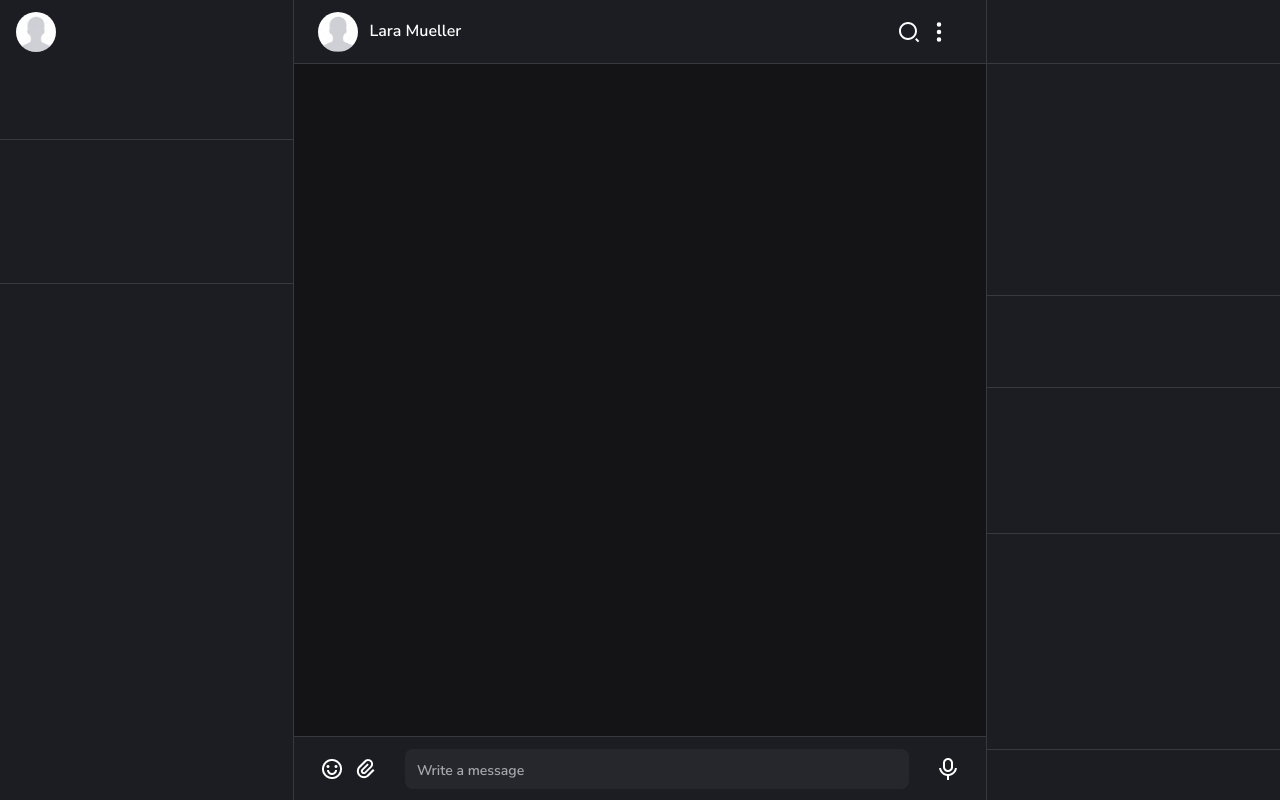
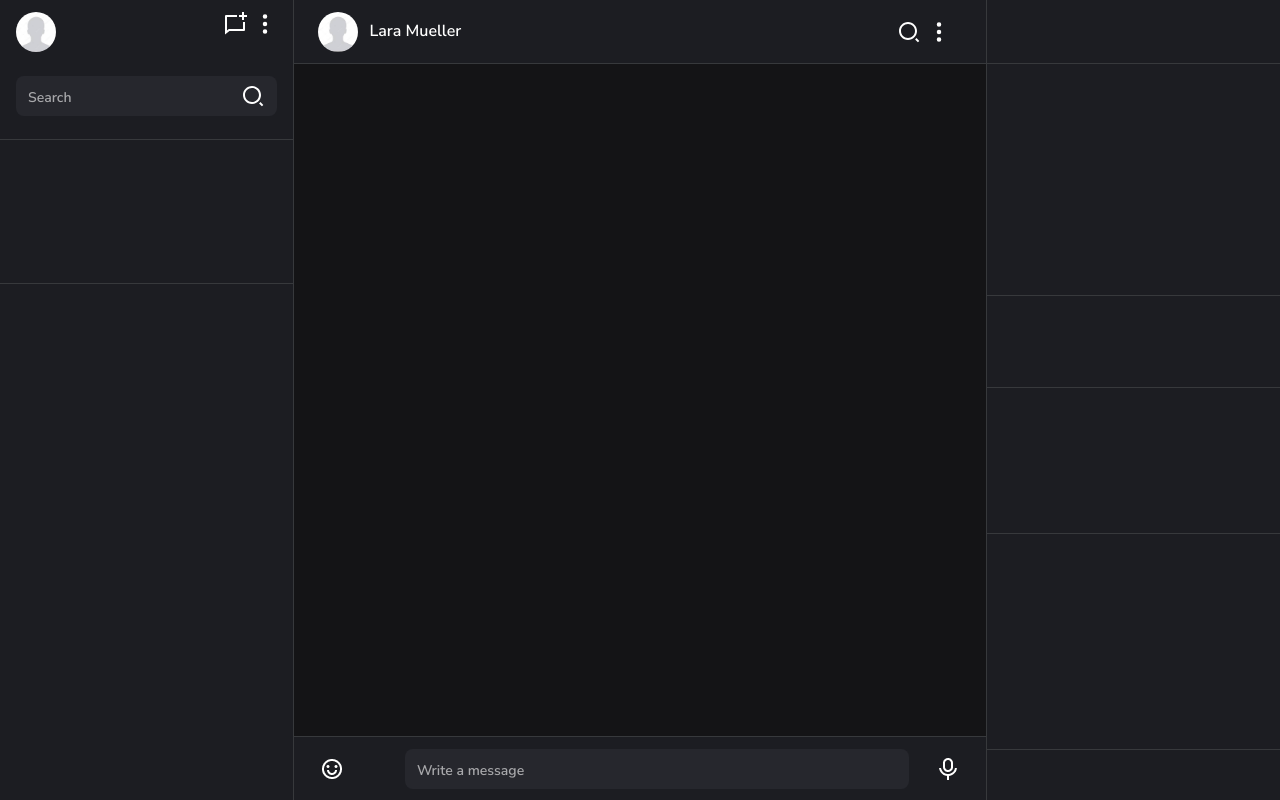
Before and after one commit to RahmaNiftaliyev/axtarilanproqramcilar, a React (Create React App) app: page /chat in a window 1280 px wide. Built offline with nearby package versions, Linux system fonts and the light colour scheme.

Commit message:
view section and chat context updated

```diff
--- a/package.json
+++ b/package.json
@@ -34,13 +34,15 @@
     "react-scripts": "^5.0.1",
     "react-social-login-buttons": "3.6.0",
     "react-threejs": "^0.0.4",
+    "react-voice-recorder": "^2.1.2",
     "reactstrap": "9.0.2",
     "select2": "4.1.0-rc.0",
     "socket.io-adapter": "~2.4.0",
     "socket.io-client": "^4.4.1",
     "socket.io-parser": "~4.0.4",
     "styled-components": "5.3.5",
-    "webpack-remove-debug": "^0.1.0"
+    "webpack-remove-debug": "^0.1.0",
+    "webpack-require": "^0.0.16"
   },
   "scripts": {
     "start": "react-scripts start",
--- a/src/features/components/home/Home.jsx
+++ b/src/features/components/home/Home.jsx
@@ -50,14 +50,12 @@ const Home = () => {
         <div className="aside-header">
           <div className="card-logo"></div>
         </div>
+        <div className="aside-body"></div>
+        <div className="aside-bottom"></div>
       </div>
-      <div className="Main">
-
-      </div>
+      <div className="Main"></div>
       <div className="Globe">
-        <div className='glass-rocket'>
-
-        </div>
+        <div className="glass-rocket"></div>
         <canvas
           ref={canvasRef}
           style={{ width: 600, height: 600, maxWidth: '100%', aspectRatio: 1 }}
--- a/src/features/tool/chat/CenterPln.jsx
+++ b/src/features/tool/chat/CenterPln.jsx
@@ -2,17 +2,66 @@ import React from 'react';
 import styles from './chat.module.css';
 import { RiSearch2Line } from 'react-icons/ri';
 import { BsThreeDotsVertical } from 'react-icons/bs';
+import { FaTimes } from 'react-icons/fa';
 import 'emoji-mart/css/emoji-mart.css';
 import { Picker } from 'emoji-mart';
 import profile from './assets/img/progile.jpg';
 import smile from './assets/img/emotion-happy-line.png';
 import group from './assets/img/Group.png';
 import microphone from './assets/img/mic-line.png';
+import { Recorder } from 'react-voice-recorder';
+import 'react-voice-recorder/dist/index.css';
 
 const CenterPln = () => {
   const [emojiEnable, setEmojiEnable] = React.useState(false);
+  const [microphoneEnable, setMicrophoneEnable] = React.useState(false);
   const [message, setMessage] = React.useState('');
-  // const [messages,setMessages] = React.useState([])
+  const [searchValue, setSearchValue] = React.useState('');
+  const [iconColor, setIconColor] = React.useState('#fff');
+  const [messages, setMessages] = React.useState([]);
+  const [centerHeaderSearchEnable, setCenterHeaderSearchEnable] =
+    React.useState(false);
+  const [audioDetails, setAudioDetails] = React.useState({
+    url: null,
+    blob: null,
+    chunks: null,
+    duration: {
+      h: 0,
+      m: 0,
+      s: 0,
+    },
+  });
+
+  const handleAudioStop = (data) => {
+    console.log(data);
+    setAudioDetails({ audioDetails: data });
+  };
+
+  const handleAudioUpload = (file) => {
+    console.log(file);
+  };
+
+  const handleCountDown = (data) => {
+    console.log(data);
+  };
+
+  const handleReset = () => {
+    const reset = {
+      url: null,
+      blob: null,
+      chunks: null,
+      duration: {
+        h: 0,
+        m: 0,
+        s: 0,
+      },
+    };
+    setAudioDetails({ audioDetails: reset });
+  };
+
+  const handleChange = (e) => {
+    console.log(e.target.values[0]);
+  };
 
   const handleSubmit = (e) => {
     if (message && message.length > 0) {
@@ -38,11 +87,44 @@ const CenterPln = () => {
           </div>
           <h3 className="text-white mb-0">Lara Mueller</h3>
         </div>
+        {centerHeaderSearchEnable && (
+          <div className={`${styles.center_header_search_box}`}>
+            <input
+              type="text"
+              name="search"
+              id="search"
+              aria-labelledby="search"
+              placeholder="Search"
+              value={searchValue}
+              onChange={(e) => setSearchValue(e.target.value)}
+            />
+            <FaTimes
+              color={iconColor}
+              className="cursor-pointer"
+              onMouseEnter={() => setIconColor('#ccc')}
+              onMouseLeave={() => setIconColor('#fff')}
+              onClick={() => setCenterHeaderSearchEnable((prev) => !prev)}
+            />
+          </div>
+        )}
         <div
           className={`${styles.center_header_icon_container} d-flex justify-content-between`}
         >
-          <RiSearch2Line />
-          <BsThreeDotsVertical />
+          {!centerHeaderSearchEnable && (
+            <RiSearch2Line
+              color={iconColor}
+              className="cursor-pointer"
+              onMouseEnter={() => setIconColor('#ccc')}
+              onMouseLeave={() => setIconColor('#fff')}
+              onClick={() => setCenterHeaderSearchEnable((prev) => !prev)}
+            />
+          )}
+          <BsThreeDotsVertical
+            color={iconColor}
+            className="cursor-pointer"
+            onMouseEnter={() => setIconColor('#ccc')}
+            onMouseLeave={() => setIconColor('#fff')}
+          />
         </div>
       </div>
       {/*CHAT CENTER BODY SECTION*/}
@@ -65,10 +147,27 @@ const CenterPln = () => {
                 recent: 'Récents',
               },
             }}
+            onClick={(emoji) => setMessage(message + ' ' + emoji.native)}
           />
         )}
+
+        {microphoneEnable && (
+          <div className="microphone-settings">
+            <Recorder
+              record={true}
+              title={'New recording'}
+              audioURL={audioDetails.url}
+              showUIAudio={false}
+              handleAudioStop={(data) => handleAudioStop(data)}
+              handleAudioUpload={(data) => handleAudioUpload(data)}
+              handleCountDown={(data) => handleCountDown(data)}
+              handleReset={() => handleReset()}
+              mimeTypeToUseWhenRecording={`audio/webm`} // For specific mimetype.
+            />
+          </div>
+        )}
         <div
-          className={`${styles.center_bottom_emoji_container} d-flex justify-content-between`}
+          className={`${styles.center_bottom_emoji_container} d-flex justify-content-between align-items-center`}
         >
           <img
             src={smile}
@@ -76,11 +175,23 @@ const CenterPln = () => {
             className="cursor-pointer"
             onClick={() => setEmojiEnable((prev) => !prev)}
           />
-          <img
-            src={group}
-            alt="group link tag img"
-            className="cursor-pointer"
+          <input
+            type="file"
+            name="file"
+            id="file"
+            aria-labelledby="file"
+            accept="*"
+            style={{
+              visibility: 'hidden',
+            }}
           />
+          <label htmlFor="file">
+            <img
+              src={group}
+              alt="group link tag img"
+              className="cursor-pointer"
+            />
+          </label>
         </div>
         {/* CHAT CENTER BOTTOM SECTION AFTER EMOJI AND FILE UPLOAD SEND MESSAGE FORM */}
         <form className={`${styles.form_chat_center}`} onSubmit={handleSubmit}>
@@ -99,6 +210,7 @@ const CenterPln = () => {
             src={microphone}
             alt="microphone icon"
             className="cursor-pointer"
+            onClick={() => setMicrophoneEnable((prev) => !prev)}
           />
         </div>
       </div>
--- a/src/features/tool/chat/LeftPln.jsx
+++ b/src/features/tool/chat/LeftPln.jsx
@@ -3,6 +3,10 @@ import styles from './chat.module.css';
 import LeftStories from './LeftStories';
 import LeftMessages from './LeftMessages';
 import profile from './assets/img/progile.jpg';
+import { BsThreeDotsVertical } from 'react-icons/bs';
+import { RiChatNewLine } from 'react-icons/ri';
+import { RiSearch2Line } from 'react-icons/ri';
+
 const LeftPln = () => {
   const [user, setUser] = useState({
     userProfile: { name: '', avatar: '', id: '' },
@@ -10,15 +14,36 @@ const LeftPln = () => {
     userMessages: { messages: [], unread: 0, id: '' },
   });
 
+  const [searchValue, setSearchValue] = useState('');
+
   return (
     <div className={`${styles.light_bg_chatapp} ${styles.border_right_light}`}>
       <div
         className={`${styles.left_header_profile} ${styles.border_bottom_light}`}
       >
-       <div className={`${styles.profile_photo_40}`}>
-          <img src={profile} alt="profile avatar user" width={40} />
-       </div>
+        <div className="d-flex justify-content-between">
+          <div className={`${styles.profile_photo_40}`}>
+            <img src={profile} alt="profile avatar user" width={40} />
+          </div>
+          <div className={`${styles.left_header_icon_container}`}>
+            <RiChatNewLine />
+            <BsThreeDotsVertical />
+          </div>
+        </div>
+        <div className={`${styles.left_header_search_box}`}>
+          <input
+            type="search"
+            name="search"
+            id="search"
+            aria-labelledby="search"
+            placeholder="Search"
+            value={searchValue}
+            onChange={(e) => setSearchValue(e.target.value)}
+          />
+          <RiSearch2Line />
+        </div>
       </div>
+
       <LeftStories profile={user.userProfile} stories={user.userStories} />
       <LeftMessages profile={user.userProfile} messages={user.userMessages} />
     </div>
--- a/src/features/tool/chat/chat.module.css
+++ b/src/features/tool/chat/chat.module.css
@@ -60,7 +60,45 @@ USAGE => font-family: 'Nunito Sans', sans-serif;
 
 .left_header_profile {
     height: 140px;
-    padding:12px 16px 23px;
+    padding: 12px 16px 23px;
+}
+
+.left_header_icon_container {
+    width: 54px;
+    display: flex;
+    justify-content: space-between;
+
+}
+
+.left_header_search_box,
+.center_header_search_box {
+    background: #26272D;
+    border-radius: 8px;
+    padding-left: 12px;
+    padding-right: 12px;
+    color: white;
+    align-items: center;
+    justify-content: space-between;
+
+}
+
+.left_header_search_box {
+    width: 100%;
+    margin-top: 24px;
+}
+
+
+.center_header_search_box {
+    width: 50%;
+    height: 40px;
+}
+
+.left_header_search_box>input,
+.center_header_search_box>input {
+    height: inherit;
+    width: calc(100% - 50px);
+    background: none;
+    color: white;
 }
 
 .left_stories {
@@ -85,7 +123,8 @@ USAGE => font-family: 'Nunito Sans', sans-serif;
     margin-left: 11px;
 }
 
-.center_header svg {
+.center_header svg,
+.left_header_profile svg {
     color: white;
     font-size: 1.5rem;
 }
@@ -111,13 +150,17 @@ USAGE => font-family: 'Nunito Sans', sans-serif;
 
 /* 608 40 */
 
+.form_chat_center {
+    width: calc(100% - 135px);
+    flex-direction: column;
+}
 
-.form_chat_center {
+.form_chat_center,
+.left_header_search_box {
     display: flex;
     height: 40px;
-    width: calc(100% - 135px);
     display: flex;
-    flex-direction: column;
+
 }
 
 .form_chat_center>input {
@@ -126,9 +169,11 @@ USAGE => font-family: 'Nunito Sans', sans-serif;
     border-radius: 8px;
     padding-left: 12px;
     padding-right: 12px;
+    color: white;
 }
 
-.form_chat_center>input::placeholder {
+.form_chat_center>input::placeholder,
+.left_header_search_box>input::placeholder {
     font-family: var(--font-nunito);
     font-style: normal;
     font-weight: 400;
--- a/src/index.css
+++ b/src/index.css
@@ -21,6 +21,7 @@ body {
 .minHeight {
     height: 100vh;
 }
+
 
 
 .home-dashboard {
@@ -62,12 +63,24 @@ body {
     box-shadow: 0px 0px 10px #292929;
 }
 
+.aside-body {
+    height: calc(100% - 420px);
+    border-bottom: 1px solid #292929;
+    box-shadow: 0px 0px 10px #292929;
+}
+
+.aside-bottom {
+    height: 120px;
+}
+
 .card-logo {
     height: 170px;
     width: 260px;
     background-color: #2c2c2c;
     border-radius: 12px;
     border: 1px solid #292929;
+    box-shadow: 0px 0px 10px #292929;
+
 }
 
 .Globe {
@@ -101,6 +114,31 @@ body {
 .Main {
     grid-area: Main;
 
+
+}
+
+
+.registers-home-page {
+    background:url(./features/common/assets/jpg/registerBackground.jpg);
+    min-height: 100vh;
+    display: flex;
+    justify-content: center;
+    align-items: center;
+}
+
+.logic-container {
+    width: 70%;
+    height: auto;
+
+}
+
+.selection-container {
+    height: 70vh;
+    width: 100%;
+    background-color: #111;
+}
+
+.register-header-text-view-code {
 
 }
 
@@ -178,3 +216,15 @@ option {
     height: 90%;
     border: 1px solid white;
 }
+
+
+.microphone-settings {
+    position: absolute;
+    top: -440px;
+    right: 26px;
+}
+
+
+.cursor-pointer {
+    cursor: pointer;
+}
```
Also changed, not shown: src/features/common/register/Register.jsx (+19 -13 lines), src/features/common/assets/jpg/registerBackground.jpg (added), 1 other file (tests, documents, lock files or other folders).
